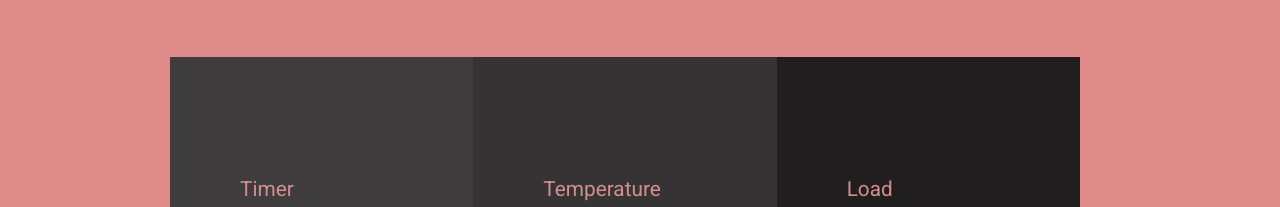
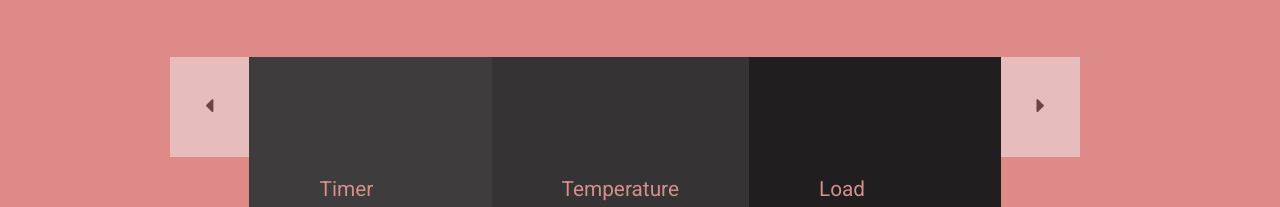
Before and after one commit to ITstepKashpruk/lab-work, a plain HTML site: page index.html in a window 1280 px wide. Shown: the part 315-522 px from the top of the page. Drawn offline with Linux system fonts and the light colour scheme.

Commit message:
add right and left button

```diff
--- a/assets/css/styles.css
+++ b/assets/css/styles.css
@@ -87,3 +87,15 @@ p {
 	color: #ffffff;
 	font-size: 1.9rem;
 }
+
+.properties button {
+	width: 120px;
+	height: 100px;
+	outline: none;
+	border: none;
+	opacity: .5;
+	font-size: 1.4rem;
+}
+.properties button:hover{
+	opacity: .7;
+}
--- a/index.html
+++ b/index.html
@@ -28,7 +28,9 @@
 </nav>
 	<p>Loads should be under 8 pounds. It is recommended using neutraldetergent to prevent <br> damage to the clothand to improvethe washing results.</p>
 	<div class="properties">
-
+		<button>
+			<i class="fas fa-caret-left"></i>
+		</button>
 		<div class="timer">
 			<span>Timer</span>
 			<h2>45 min</h2>
@@ -41,7 +43,9 @@
 			<span>Load</span>
 			<h2>Medium</h2>
 		</div>
-
+		<button>
+			<i class="fas fa-caret-right"></i>
+		</button>
 	</div>
 	<button class="start">Start</button>
 </body>
```
